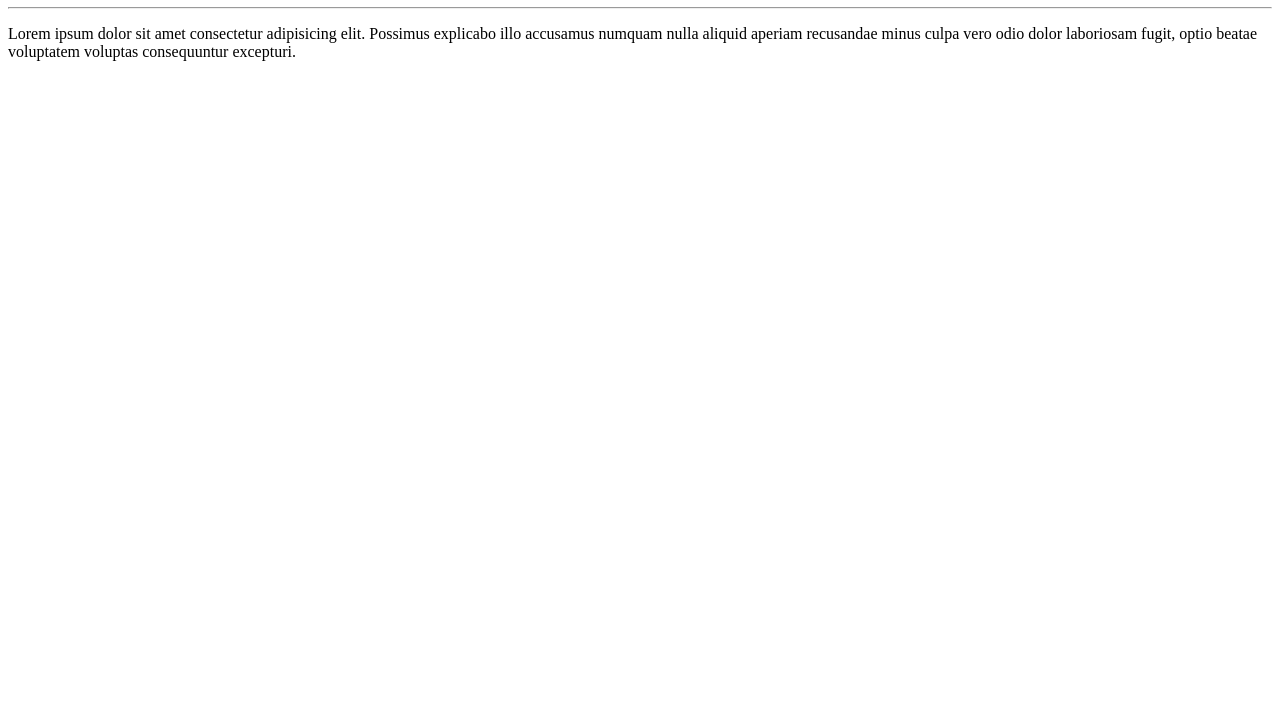
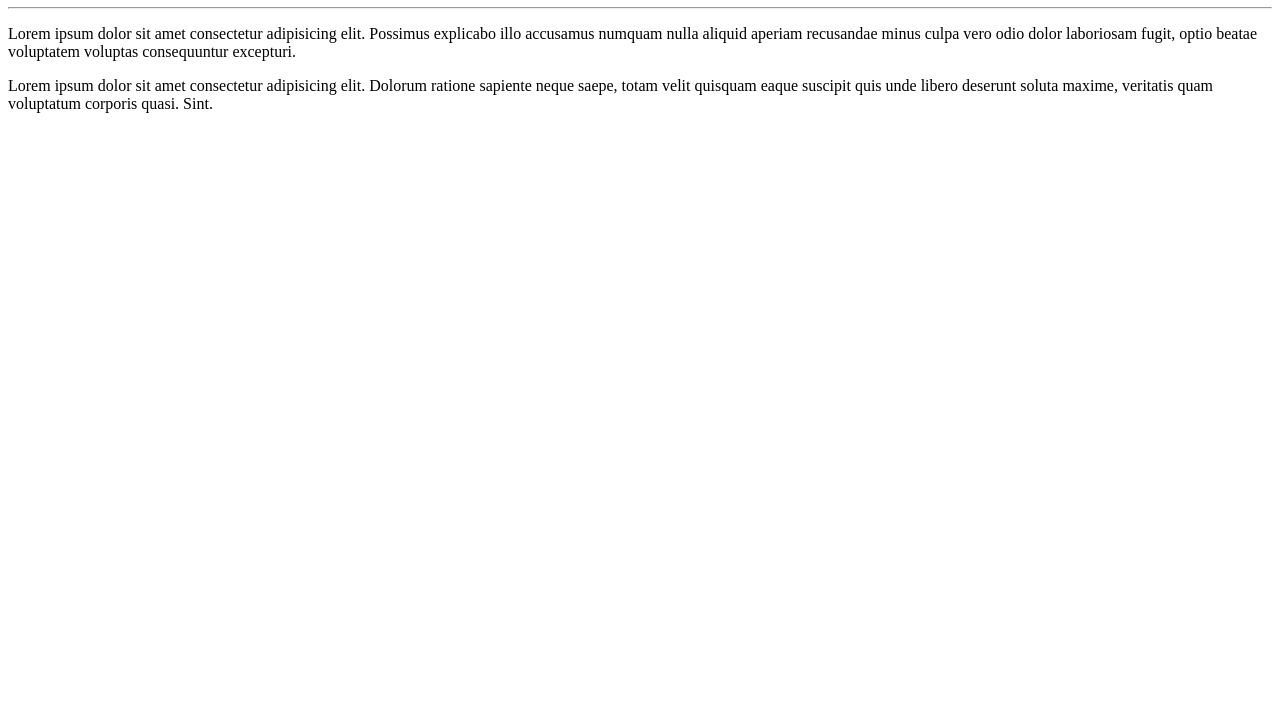
Before and after one commit to JibranMac/Ola-Mundo, a plain HTML site: page Site-Exemplo/index.html in a window 1280 px wide. Shown: the part 73-800 px from the top of the page. Drawn offline with Linux system fonts and the light colour scheme.

Commit message:
Adicionei um Parágrafo

```diff
--- a/Site-Exemplo/index.html
+++ b/Site-Exemplo/index.html
@@ -9,5 +9,6 @@
     <h1>Olán Mundo!</h1>
     <hr>
     <p>Lorem ipsum dolor sit amet consectetur adipisicing elit. Possimus explicabo illo accusamus numquam nulla aliquid aperiam recusandae minus culpa vero odio dolor laboriosam fugit, optio beatae voluptatem voluptas consequuntur excepturi.</p>
+    <p>Lorem ipsum dolor sit amet consectetur adipisicing elit. Dolorum ratione sapiente neque saepe, totam velit quisquam eaque suscipit quis unde libero deserunt soluta maxime, veritatis quam voluptatum corporis quasi. Sint.</p>
 </body>
 </html>
```
